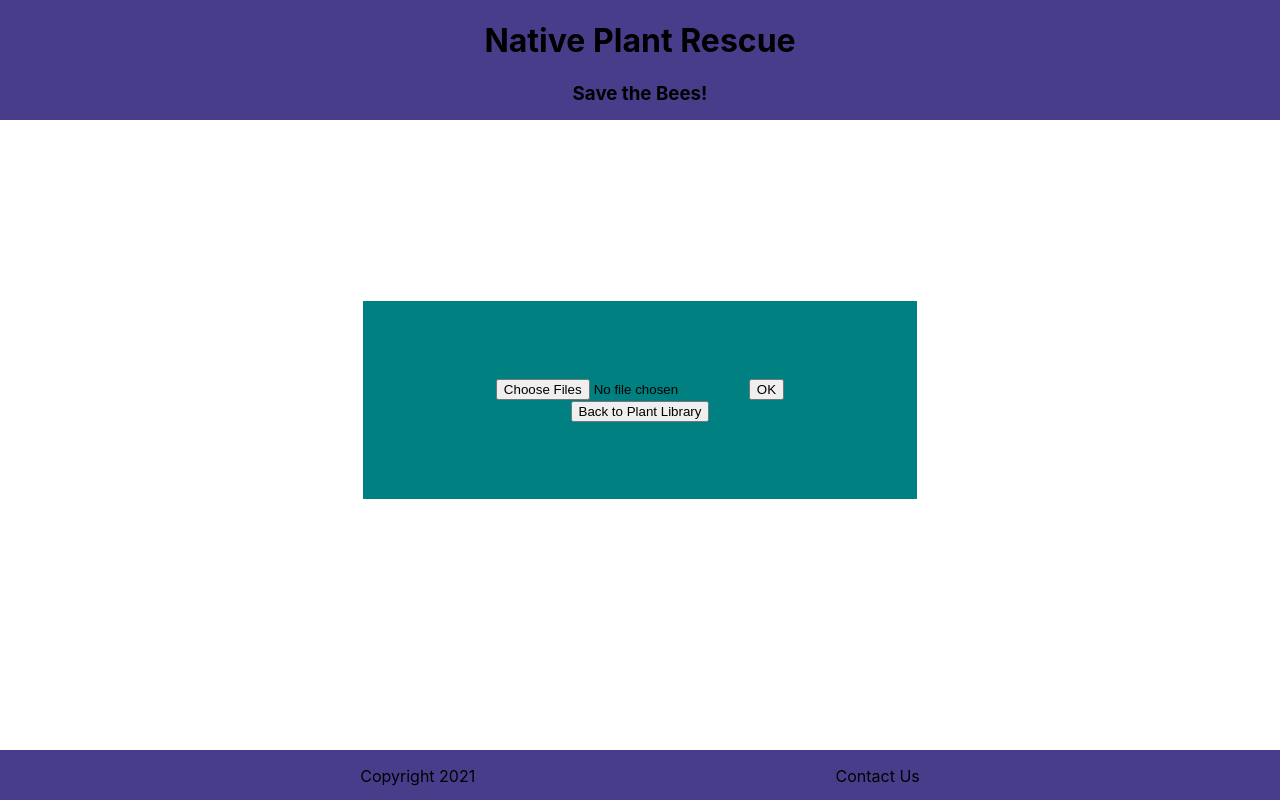
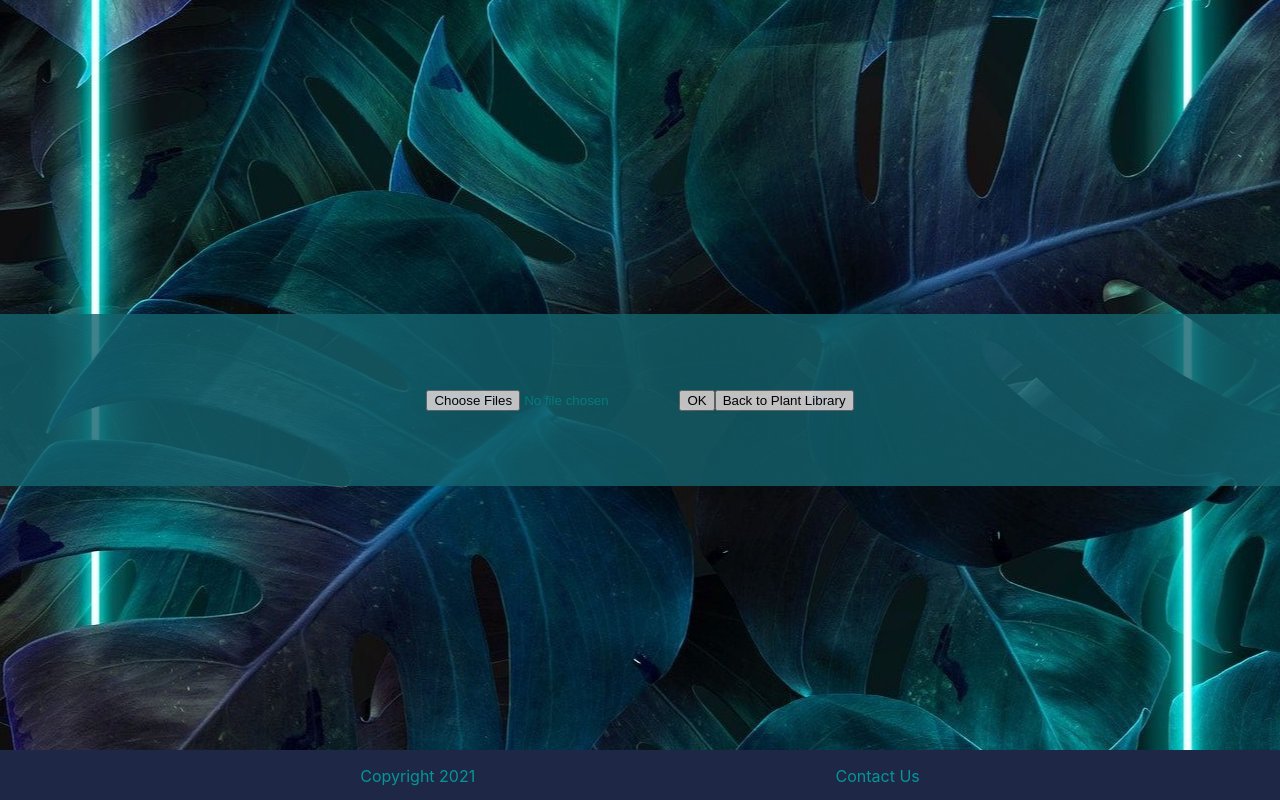
Before and after one commit to kylieanyce/native-plant-rescue, a React (Create React App) app: page /identifyForm in a window 1280 px wide. Built offline with nearby package versions, Linux system fonts and the light colour scheme; sample sign-in values are in the browser's storage.

Commit message:
styled library and header and footer

```diff
--- a/src/components/ApplicationViews.js
+++ b/src/components/ApplicationViews.js
@@ -3,6 +3,8 @@ import { Route } from "react-router-dom"
 import { Home } from "./Home"
 
 import { UserProvider } from "./users/UserProvider"
+import { Header } from "./Header"
+import { Footer } from "./Footer"
 
 import { PlantSelection } from "./plants/PlantSelection"
 import { IdentifyForm } from "./plants/IdentifyForm"
@@ -22,6 +24,7 @@ export const ApplicationViews = () => {
             <PlantProvider>
                 <PostProvider>
                     <UserProvider>
+                        <Header />
                         <Route exact path="/">
                             <SearchPost />
                             <Home />
--- a/src/components/Footer.css
+++ b/src/components/Footer.css
@@ -3,7 +3,7 @@ footer {
     margin: 0;
     padding: 0;
     justify-content: space-evenly;
-    background-color: darkslateblue;
+    background-color: #1e2745;
     position: fixed;
     left: 0;
     bottom: 0;
--- a/src/components/Header.css
+++ b/src/components/Header.css
@@ -1,7 +1,8 @@
 header {
     margin: 0;
     padding: 0;
-    background-color: darkslateblue;
+    background-color: #1e2745;
+    color: #049698;
     position: fixed;
     left: 0;
     top: 0;
--- /dev/null
+++ b/src/components/Home.css
@@ -0,0 +1,5 @@
+body {
+    background-image: url(../images/form.jpg);
+    background-position: center center;
+    background-attachment: fixed;
+}
--- a/src/components/Home.js
+++ b/src/components/Home.js
@@ -1,5 +1,6 @@
 import React from "react";
 import { LibraryList } from "./posts/LibraryList";
+import "./Home.css";
 
 
 export const Home = () => {
--- a/src/components/auth/Login.css
+++ b/src/components/auth/Login.css
@@ -15,7 +15,6 @@
     vertical-align: middle;
 }
 .outerForm {
-
     background-image: url(../../images/form.jpg);
     background-position: center center;
     display: table;
--- a/src/components/plants/Identify.css
+++ b/src/components/plants/Identify.css
@@ -1,18 +1,19 @@
 .innerIdentifyForm {
-    border: teal 2px solid;
-    background-color: teal;
+    background-color: #13636e;
     padding: 75px;
     margin-left: auto;
     margin-right: auto;
-    width: 400px;
 }
 .identifyForm {
     /* display: flex;
     align-content: center; */
     display: table-cell;
     vertical-align: middle;
+    opacity: 0.8;
 }
 .outerIdentifyForm {
+    background-image: url(../../images/form.jpg);
+    background-position: center center;
     display: table;
     position: absolute;
     top: 0;
--- a/src/components/posts/Library.css
+++ b/src/components/posts/Library.css
@@ -1,5 +1,6 @@
 body {
     text-align: center;
+    color: #049698;
 }
 .postList {
     display: flex;
@@ -7,7 +8,8 @@ body {
     justify-content: center;
 }
 .postCards {
-    border: 2px solid teal;
+    background-color: #13636e;
+    color: #1e2745;
     padding: 10px;
     margin: 10px;
     display: flex;
```
